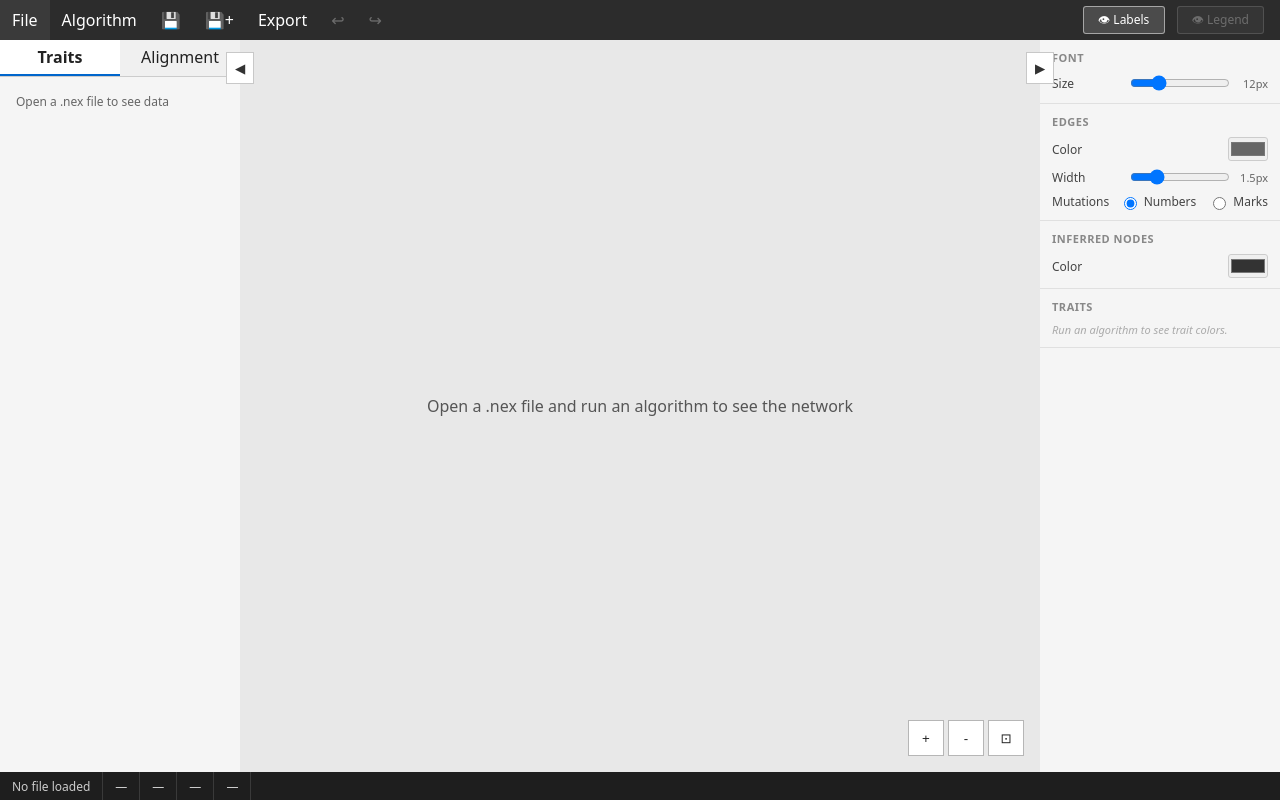
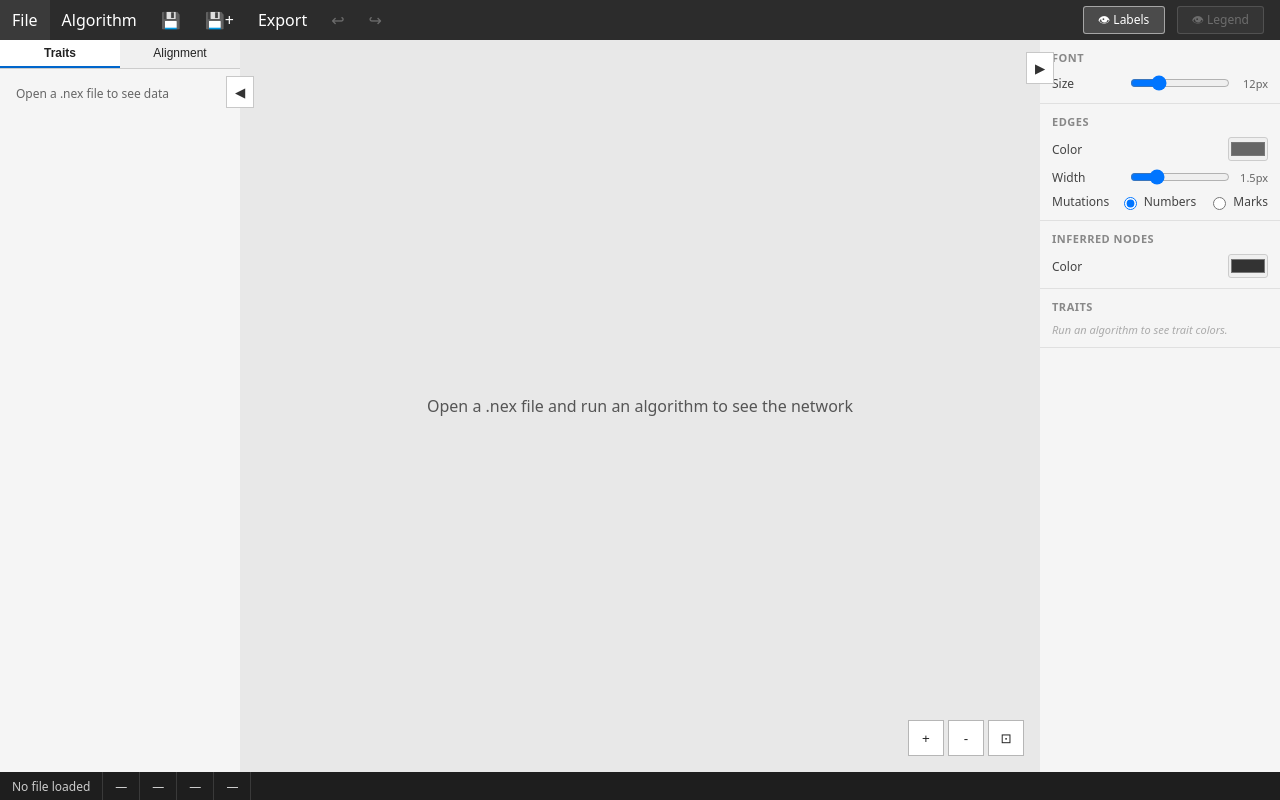
Before and after one commit to TomazBontempo/haplotificador-inator, a website built with Vite: page index.html in a window 1280 px wide. Built offline with nearby package versions, Linux system fonts and the light colour scheme.

Commit message:
fix data panel tab buttons: fixed width 120px, no longer resize with panel

```diff
--- a/styles.css
+++ b/styles.css
@@ -292,6 +292,7 @@ body {
 }
 
 #collapse-data {
+  top: 36px;
   right: 0;
   transform: translateX(50%);
 }
@@ -323,18 +324,21 @@ body {
 
 #data-tabs {
   display: flex;
-  width: 100%;
+  align-self: flex-start;
+  width: auto;
   border-bottom: 1px solid #cccccc;
 }
 
 .tab-btn {
-  flex: 1;
-  padding: 6px;
+  flex: 0 0 120px;
+  width: 120px;
+  height: 28px;
+  padding: 0;
   border: 0;
   border-bottom: 2px solid transparent;
   background: #f0f0f0;
   color: #222222;
-  font: inherit;
+  font-size: 12px;
   font-weight: 400;
   text-align: center;
   cursor: pointer;
```
